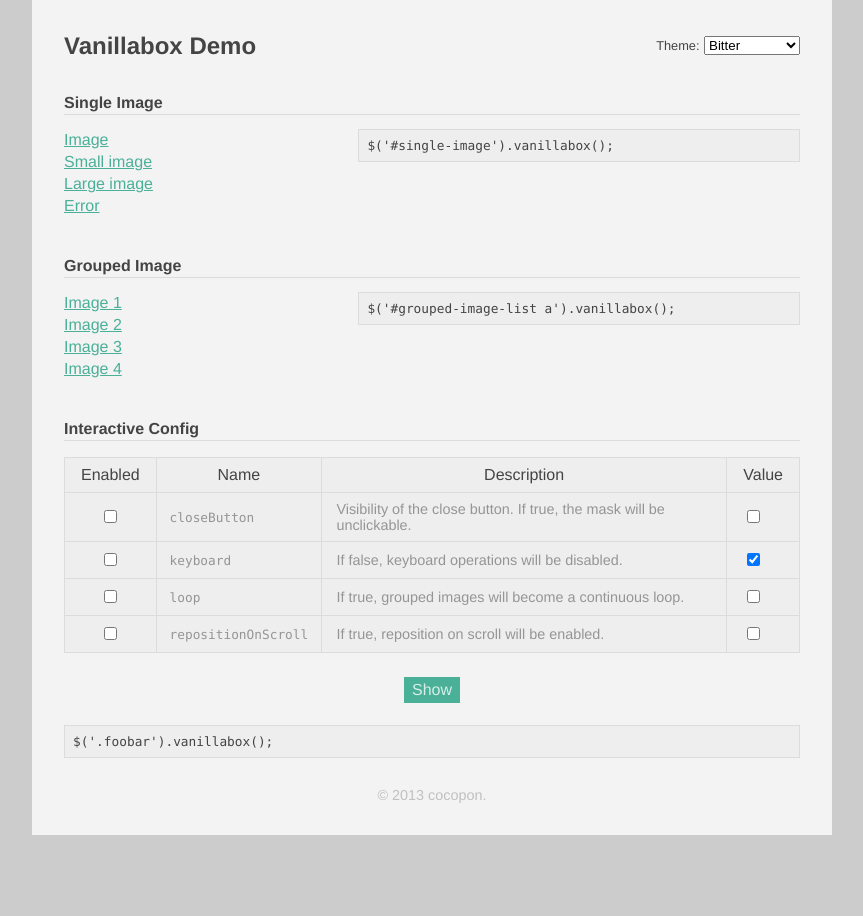
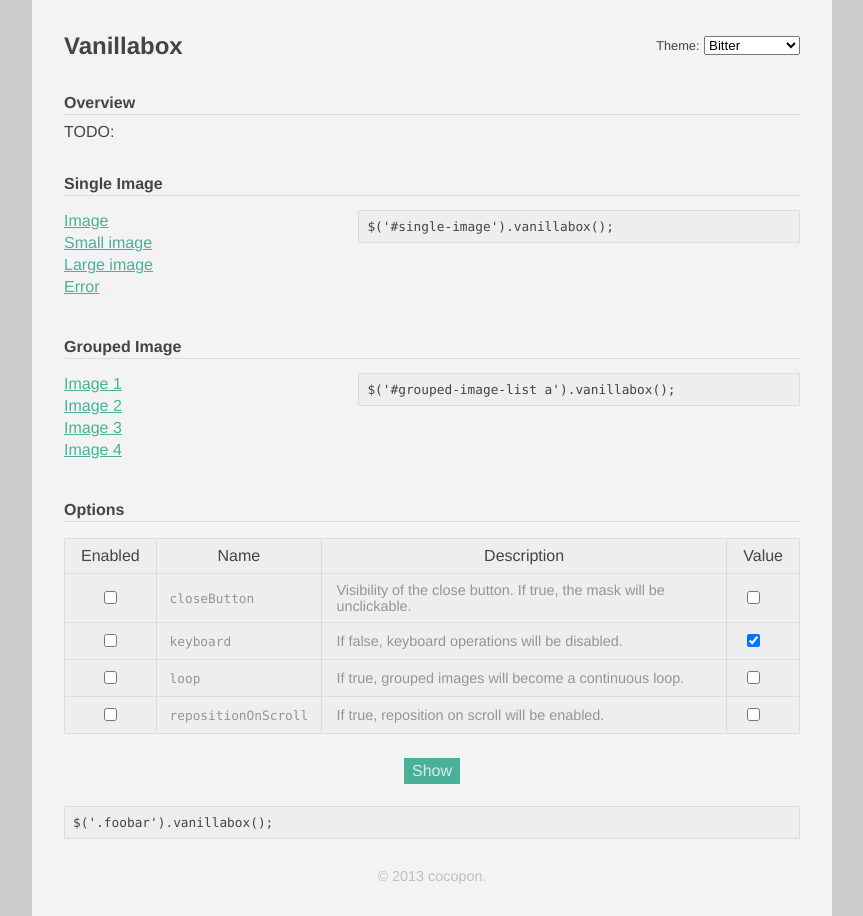
Before and after one commit to cocopon/vanillabox, a website: page demo/index.html in a window 1280 px wide. Shown: the whole page, without its empty margins (208-1071 px from the left). Before the commit the page ends 835 px from the top, so only its background shows below. Drawn offline with nearby package versions, Linux system fonts and the light colour scheme.

Commit message:
Improve demo page content

```diff
--- a/demo/index.html
+++ b/demo/index.html
@@ -2,7 +2,7 @@
 <html lang="en">
 <head>
 	<meta charset="UTF-8">
-	<title>Demo - Vanillabox</title>
+	<title>Vanillabox</title>
 	<link id="theme-link" rel="stylesheet" href="../vanillabox/theme/bitter/vanillabox.css">
 	<link rel="stylesheet" href="style.css">
 	<script type="text/javascript" src="http://code.jquery.com/jquery-latest.min.js"></script>
@@ -11,7 +11,7 @@
 	<script type="text/javascript" src="js/configpre.js"></script>
 </head>
 <body>
-	<h1>Vanillabox Demo</h1>
+	<h1>Vanillabox</h1>
 	<form id="theme-form" autocomplete="off">
 		<label>Theme:</label>
 		<select>
@@ -19,6 +19,9 @@
 			<option value="bitter_frame">Bitter Frame</option>
 		</select>
 	</form>
+
+	<h2>Overview</h2>
+	<p>TODO:</p>
 
 	<h2>Single Image</h2>
 	<div class="double-column">
@@ -52,8 +55,7 @@
 		<div class="term">&nbsp;</div>
 	</div>
 
-	<!-- TODO: Layout -->
-	<h2>Interactive Config</h2>
+	<h2>Options</h2>
 	<ul id="interactive-image-list">
 		<li><a href="http://placehold.it/400x300/0cc/f7f7f7" title="Title 1">Image 1</a></li>
 		<li><a href="http://placehold.it/300x400/c0c/f7f7f7" title="Title 2">Image 2</a></li>
--- a/src/demo/style.scss
+++ b/src/demo/style.scss
@@ -40,6 +40,7 @@ $h2-margin: 2.0em 0 0.5em;
 $h2-padding: 2px 0;
 $list-margin: 0.5em 0;
 $list-item-spacing: 0.25em;
+$p-margin: 0.5em 0;
 $pre-margin: 0.5em 0;
 $pre-padding: 8px;
 $table-cell-padding: 8px 1.0em;
@@ -103,6 +104,10 @@ ul {
 }
 li + li {
 	margin-top: $list-item-spacing;
+}
+
+p {
+	margin: $p-margin;
 }
 
 pre {
```
Also changed, not shown: demo/style.css.
